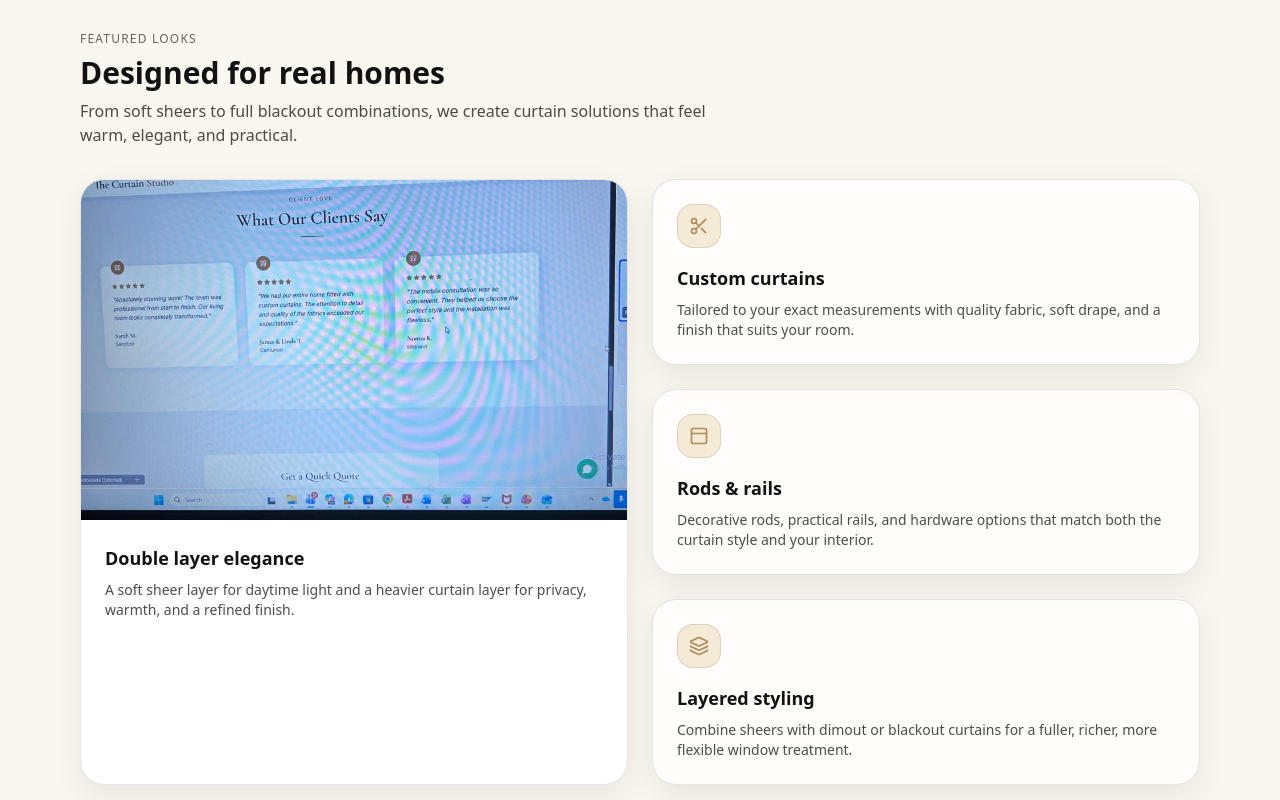
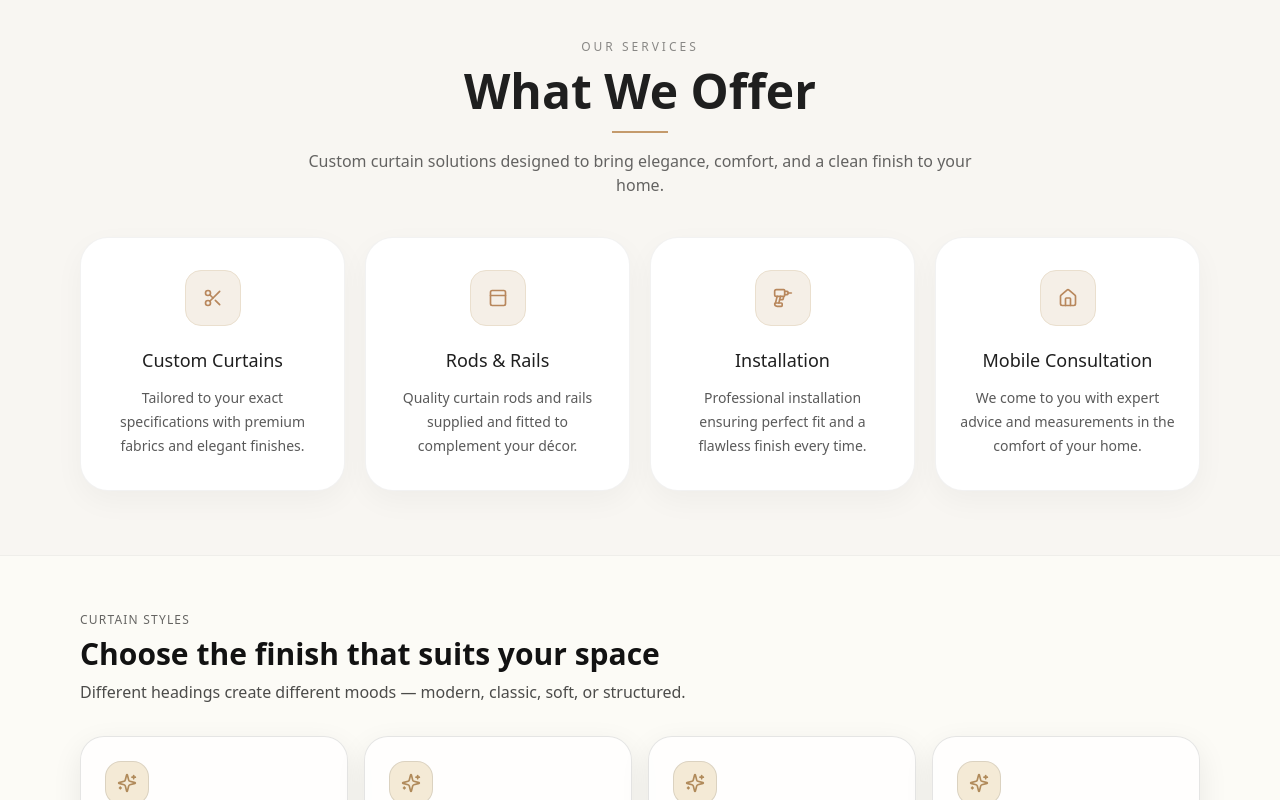
Before and after one commit to chamanoS/Curtain-Studio, a React (Vite) app in the folder curtain studio/: page / in a window 1280 px wide. Shown: the part 1560-2360 px from the top of the page. Built offline with nearby package versions, Linux system fonts and the light colour scheme.

Commit message:
working on the offer card

```diff
--- a/curtain studio/src/pages/Home.tsx
+++ b/curtain studio/src/pages/Home.tsx
@@ -202,65 +202,46 @@ export default function Home() {
              </div>
      </section>
 
-      {/* SERVICES / FEATURED LOOKS */}
-      <section className="border-t border-black/5">
-        <div className="container py-14">
-          <SectionTitle
-            eyebrow="Featured looks"
-            title="Designed for real homes"
-            subtitle="From soft sheers to full blackout combinations, we create curtain solutions that feel warm, elegant, and practical."
-          />
+      {/* WHAT WE OFFER */}
+      <section className="border-t border-black/5 bg-[#f8f6f2]">
+        <div className="container py-16">
+          <div className="mx-auto max-w-2xl text-center">
+            <p className="text-xs uppercase tracking-[0.25em] text-black/45">
+              Our Services
+            </p>
+            <h2 className="mt-3 text-3xl font-semibold text-[#1f1f1f] md:text-5xl">
+              What We Offer
+            </h2>
+            <div className="mx-auto mt-4 h-[2px] w-14 bg-[#c49a6c]" />
+            <p className="mt-4 text-sm leading-7 text-black/60 md:text-base">
+              Custom curtain solutions designed to bring elegance, comfort, and a clean finish to your home.
+            </p>
+          </div>
 
-          <div className="mt-8 grid gap-6 lg:grid-cols-2">
-            <div className="overflow-hidden rounded-3xl border border-black/10 bg-white shadow-soft">
-              <img
-                src={galleryImg1}
-                alt="Elegant bedroom curtains"
-                className="h-[340px] w-full object-cover"
-              />
-              <div className="p-6">
-                <div className="text-lg font-semibold">Double layer elegance</div>
-                <div className="mt-2 text-sm text-black/70">
-                  A soft sheer layer for daytime light and a heavier curtain layer for
-                  privacy, warmth, and a refined finish.
-                </div>
-              </div>
-            </div>
+          <div className="mt-10 grid gap-5 sm:grid-cols-2 xl:grid-cols-4">
+            <OfferCard
+              icon={<Scissors className="h-5 w-5 text-[#b8875c]" />}
+              title="Custom Curtains"
+              text="Tailored to your exact specifications with premium fabrics and elegant finishes."
+            />
 
-            <div className="grid gap-6">
-              <div className="rounded-3xl border border-black/10 bg-white/70 p-6 shadow-soft">
-                <div className="inline-flex h-11 w-11 items-center justify-center rounded-2xl bg-sand border border-black/10">
-                  <Scissors className="h-5 w-5 text-brass" />
-                </div>
-                <div className="mt-4 text-lg font-semibold">Custom curtains</div>
-                <div className="mt-2 text-sm text-black/70">
-                  Tailored to your exact measurements with quality fabric, soft drape,
-                  and a finish that suits your room.
-                </div>
-              </div>
+            <OfferCard
+              icon={<PanelTop className="h-5 w-5 text-[#b8875c]" />}
+              title="Rods & Rails"
+              text="Quality curtain rods and rails supplied and fitted to complement your décor."
+            />
 
-              <div className="rounded-3xl border border-black/10 bg-white/70 p-6 shadow-soft">
-                <div className="inline-flex h-11 w-11 items-center justify-center rounded-2xl bg-sand border border-black/10">
-                  <PanelTop className="h-5 w-5 text-brass" />
-                </div>
-                <div className="mt-4 text-lg font-semibold">Rods & rails</div>
-                <div className="mt-2 text-sm text-black/70">
-                  Decorative rods, practical rails, and hardware options that match
-                  both the curtain style and your interior.
-                </div>
-              </div>
+            <OfferCard
+              icon={<Drill className="h-5 w-5 text-[#b8875c]" />}
+              title="Installation"
+              text="Professional installation ensuring perfect fit and a flawless finish every time."
+            />
 
-              <div className="rounded-3xl border border-black/10 bg-white/70 p-6 shadow-soft">
-                <div className="inline-flex h-11 w-11 items-center justify-center rounded-2xl bg-sand border border-black/10">
-                  <Layers3 className="h-5 w-5 text-brass" />
-                </div>
-                <div className="mt-4 text-lg font-semibold">Layered styling</div>
-                <div className="mt-2 text-sm text-black/70">
-                  Combine sheers with dimout or blackout curtains for a fuller, richer,
-                  more flexible window treatment.
-                </div>
-              </div>
-            </div>
+            <OfferCard
+              icon={<HomeIcon className="h-5 w-5 text-[#b8875c]" />}
+              title="Mobile Consultation"
+              text="We come to you with expert advice and measurements in the comfort of your home."
+            />
           </div>
         </div>
       </section>
@@ -534,3 +515,27 @@ function FeatureRow({
     </div>
   );
 }
+
+function OfferCard({
+  icon,
+  title,
+  text,
+}: {
+  icon: React.ReactNode;
+  title: string;
+  text: string;
+}) {
+  return (
+    <div className="rounded-[28px] border border-black/5 bg-white px-6 py-8 text-center shadow-[0_10px_30px_rgba(0,0,0,0.04)] transition duration-300 hover:-translate-y-1 hover:shadow-[0_14px_36px_rgba(0,0,0,0.07)]">
+      <div className="mx-auto inline-flex h-14 w-14 items-center justify-center rounded-2xl bg-[#f5efe7] border border-[#eadfce]">
+        {icon}
+      </div>
+
+      <h3 className="mt-5 text-lg font-medium text-[#1f1f1f]">{title}</h3>
+
+      <p className="mt-3 text-sm leading-6 text-black/65">
+        {text}
+      </p>
+    </div>
+  );
+}
```
